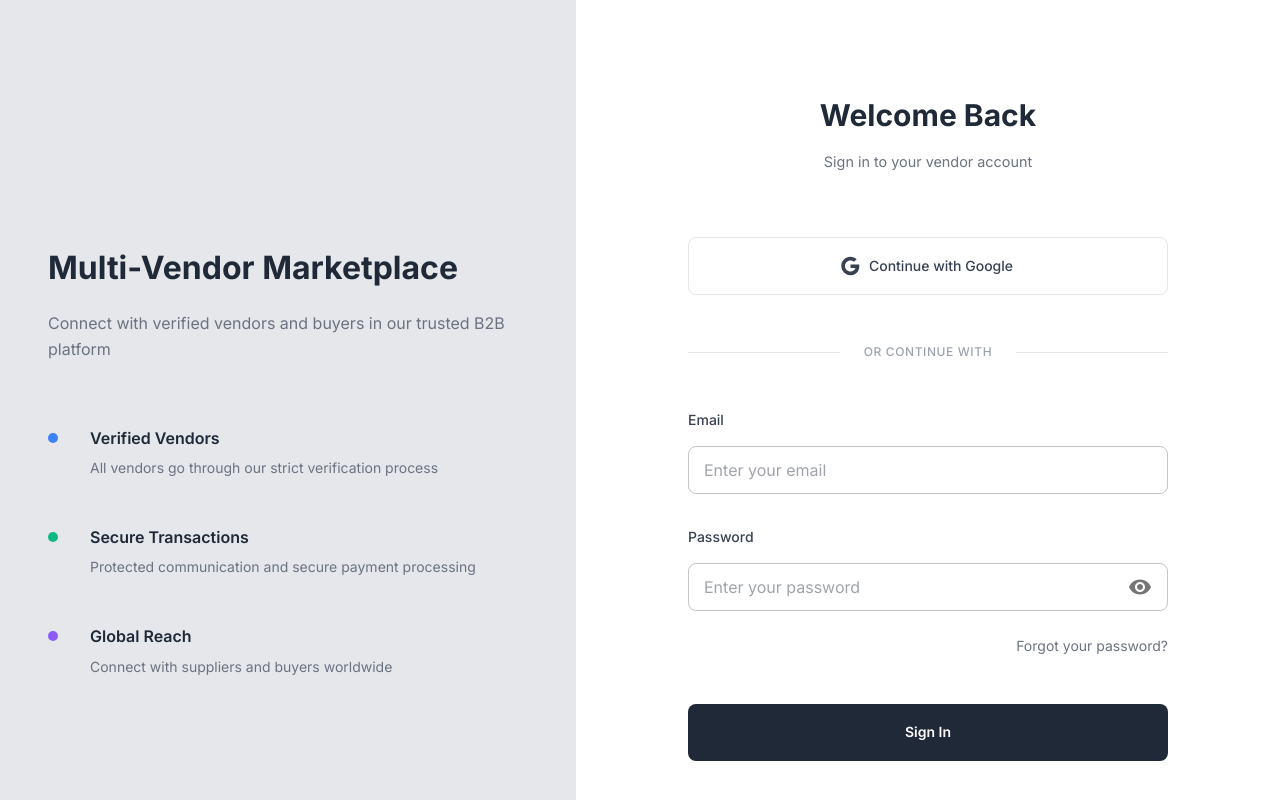
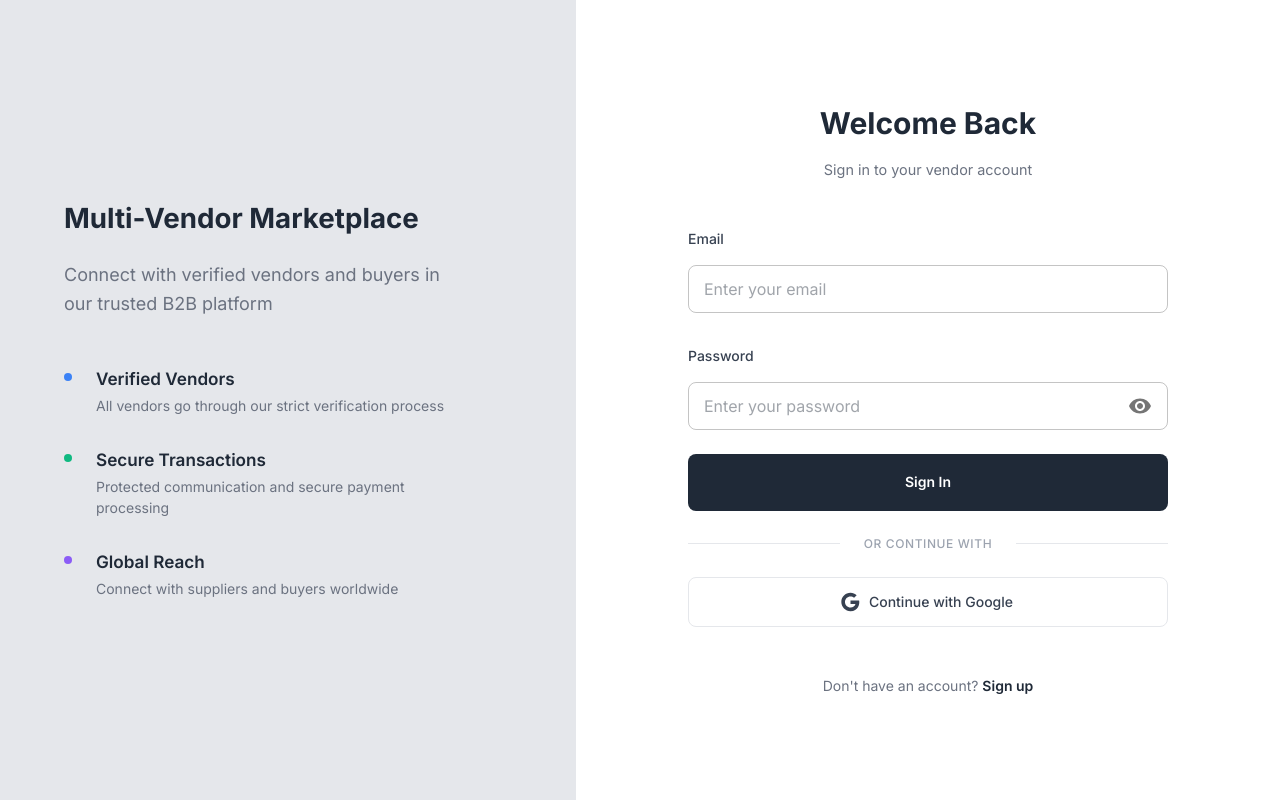
Before and after one commit to rajveermehta-clecotech/frontend, a React (Vite) app: page /login in a window 1280 px wide. Built offline with nearby package versions, Linux system fonts and the light colour scheme.

Commit message:
Login and Signup page UI fixed

```diff
--- a/src/pages/auth/Login.jsx
+++ b/src/pages/auth/Login.jsx
@@ -119,24 +119,23 @@ const Login = () => {
       {!isMobile && (
         <Box
           sx={{
-            flex: '0 0 45%',
+            flex: 1,
             display: 'flex',
             flexDirection: 'column',
             justifyContent: 'center',
-            px: { lg: 6, xl: 8 },
+            px: 8,
             py: 12,
             bgcolor: theme.palette.background.auth,
           }}
         >
-          <Box sx={{ maxWidth: 520 }}>
+          <Box sx={{ maxWidth: 400 }}>
             <Typography
               variant="h3"
               sx={{
                 fontWeight: 700,
                 color: '#1F2937',
                 mb: 3,
-                fontSize: { lg: '2rem', xl: '2.25rem' },
-                lineHeight: 1.2,
+                fontSize: '2.25rem',
               }}
             >
               Multi-Vendor Marketplace
@@ -145,26 +144,25 @@ const Login = () => {
               variant="body1"
               sx={{
                 color: '#6B7280',
-                mb: 8,
-                fontSize: { lg: '1rem', xl: '1.125rem' },
+                mb: 6,
+                fontSize: '1.125rem',
                 lineHeight: 1.6,
-                maxWidth: 480,
               }}
             >
               Connect with verified vendors and buyers in our trusted B2B platform
             </Typography>
 
             {/* Features List */}
-            <Box sx={{ space: 6 }}>
-              <Box sx={{ display: 'flex', alignItems: 'flex-start', mb: 6 }}>
+            <Box sx={{ space: 4 }}>
+              <Box sx={{ display: 'flex', alignItems: 'flex-start', mb: 4 }}>
                 <Box
                   sx={{
-                    width: 10,
-                    height: 10,
+                    width: 8,
+                    height: 8,
                     borderRadius: '50%',
                     bgcolor: theme.palette.features.verified,
                     mt: 0.75,
-                    mr: 4,
+                    mr: 3,
                     flexShrink: 0,
                   }}
                 />
@@ -174,8 +172,8 @@ const Login = () => {
                     sx={{
                       fontWeight: 600,
                       color: '#1F2937',
-                      mb: 1,
-                      fontSize: { lg: '1rem', xl: '1.125rem' },
+                      mb: 0.5,
+                      fontSize: '1.125rem',
                     }}
                   >
                     Verified Vendors
@@ -184,8 +182,7 @@ const Login = () => {
                     variant="body2"
                     sx={{
                       color: '#6B7280',
-                      fontSize: { lg: '0.875rem', xl: '0.9rem' },
-                      lineHeight: 1.5,
+                      fontSize: '0.875rem',
                     }}
                   >
                     All vendors go through our strict verification process
@@ -193,15 +190,15 @@ const Login = () => {
                 </Box>
               </Box>
 
-              <Box sx={{ display: 'flex', alignItems: 'flex-start', mb: 6 }}>
+              <Box sx={{ display: 'flex', alignItems: 'flex-start', mb: 4 }}>
                 <Box
                   sx={{
-                    width: 10,
-                    height: 10,
+                    width: 8,
+                    height: 8,
                     borderRadius: '50%',
                     bgcolor: theme.palette.features.secure,
                     mt: 0.75,
-                    mr: 4,
+                    mr: 3,
                     flexShrink: 0,
                   }}
                 />
@@ -211,8 +208,8 @@ const Login = () => {
                     sx={{
                       fontWeight: 600,
                       color: '#1F2937',
-                      mb: 1,
-                      fontSize: { lg: '1rem', xl: '1.125rem' },
+                      mb: 0.5,
+                      fontSize: '1.125rem',
                     }}
                   >
                     Secure Transactions
@@ -221,8 +218,7 @@ const Login = () => {
                     variant="body2"
                     sx={{
                       color: '#6B7280',
-                      fontSize: { lg: '0.875rem', xl: '0.9rem' },
-                      lineHeight: 1.5,
+                      fontSize: '0.875rem',
                     }}
                   >
                     Protected communication and secure payment processing
@@ -233,12 +229,12 @@ const Login = () => {
               <Box sx={{ display: 'flex', alignItems: 'flex-start' }}>
                 <Box
                   sx={{
-                    width: 10,
-                    height: 10,
+                    width: 8,
+                    height: 8,
                     borderRadius: '50%',
                     bgcolor: theme.palette.features.global,
                     mt: 0.75,
-                    mr: 4,
+                    mr: 3,
                     flexShrink: 0,
                   }}
                 />
@@ -248,8 +244,8 @@ const Login = () => {
                     sx={{
                       fontWeight: 600,
                       color: '#1F2937',
-                      mb: 1,
-                      fontSize: { lg: '1rem', xl: '1.125rem' },
+                      mb: 0.5,
+                      fontSize: '1.125rem',
                     }}
                   >
                     Global Reach
@@ -258,8 +254,7 @@ const Login = () => {
                     variant="body2"
                     sx={{
                       color: '#6B7280',
-                      fontSize: { lg: '0.875rem', xl: '0.9rem' },
-                      lineHeight: 1.5,
+                      fontSize: '0.875rem',
                     }}
                   >
                     Connect with suppliers and buyers worldwide
@@ -270,6 +265,7 @@ const Login = () => {
           </Box>
         </Box>
       )}
+
 
       {/* Right Panel - Login Form */}
       <Box
@@ -300,7 +296,7 @@ const Login = () => {
             variant="body2"
             sx={{
               color: '#6B7280',
-              mb: 8,
+              mb: 6,
               textAlign: 'center',
               fontSize: { xs: '0.875rem', lg: '0.9rem' },
             }}
@@ -308,51 +304,9 @@ const Login = () => {
             Sign in to your vendor account
           </Typography>
 
-          {/* Google Sign-in Button */}
-          <Button
-            fullWidth
-            variant="outlined"
-            size="large"
-            startIcon={<GoogleIcon />}
-            onClick={handleGoogleSignIn}
-            disabled={googleLoading || isLoading}
-            sx={{
-              mb: 6,
-              py: 2,
-              fontSize: '0.875rem',
-              fontWeight: 500,
-              borderColor: '#E5E7EB',
-              color: '#374151',
-              '&:hover': {
-                borderColor: '#D1D5DB',
-                bgcolor: '#F9FAFB',
-              },
-            }}
-          >
-            {googleLoading ? 'Signing in...' : 'Continue with Google'}
-          </Button>
-
-          <Box sx={{ display: 'flex', alignItems: 'center', mb: 6 }}>
-            <Divider sx={{ flex: 1 }} />
-            <Typography
-              variant="caption"
-              sx={{
-                px: 3,
-                color: '#9CA3AF',
-                fontSize: '0.75rem',
-                fontWeight: 500,
-                textTransform: 'uppercase',
-                letterSpacing: '0.05em',
-              }}
-            >
-              OR CONTINUE WITH
-            </Typography>
-            <Divider sx={{ flex: 1 }} />
-          </Box>
-
           {/* Error Alert */}
           {loginError && (
-            <Alert severity="error" sx={{ mb: 4, borderRadius: 2 }}>
+            <Alert severity="error" sx={{ mb: 3, borderRadius: 2 }}>
               {loginError}
             </Alert>
           )}
@@ -428,7 +382,8 @@ const Login = () => {
               }}
             />
 
-            <Link
+
+            {/* <Link
               component={RouterLink}
               to="/forgot-password"
               sx={{
@@ -445,7 +400,7 @@ const Login = () => {
               }}
             >
               Forgot your password?
-            </Link>
+            </Link> */}
 
             <Button
               fullWidth
@@ -455,7 +410,7 @@ const Login = () => {
               disabled={isLoading || googleLoading}
               sx={{
                 py: 2,
-                mb: 6,
+                mb: 3,
                 fontSize: '0.875rem',
                 fontWeight: 600,
                 bgcolor: '#1F2937',
@@ -465,6 +420,47 @@ const Login = () => {
               }}
             >
               {isLoading ? <CircularProgress size={24} color="inherit" /> : 'Sign In'}
+            </Button>
+
+            <Box sx={{ display: 'flex', alignItems: 'center', mb: 3 }}>
+              <Divider sx={{ flex: 1 }} />
+              <Typography
+                variant="caption"
+                sx={{
+                  px: 3,
+                  color: '#9CA3AF',
+                  fontSize: '0.75rem',
+                  fontWeight: 500,
+                  textTransform: 'uppercase',
+                  letterSpacing: '0.05em',
+                }}
+              >
+                OR CONTINUE WITH
+              </Typography>
+              <Divider sx={{ flex: 1 }} />
+            </Box>
+
+            {/* Google Sign-in Button */}
+            <Button
+              fullWidth
+              variant="outlined"
+              size="large"
+              startIcon={<GoogleIcon />}
+              onClick={handleGoogleSignIn}
+              disabled={googleLoading || isLoading}
+              sx={{
+                mb: 6,
+                fontSize: '0.875rem',
+                fontWeight: 500,
+                borderColor: '#E5E7EB',
+                color: '#374151',
+                '&:hover': {
+                  borderColor: '#D1D5DB',
+                  bgcolor: '#F9FAFB',
+                },
+              }}
+            >
+              {googleLoading ? 'Signing in...' : 'Continue with Google'}
             </Button>
 
             <Typography
@@ -492,6 +488,10 @@ const Login = () => {
               </Link>
             </Typography>
           </Box>
+
+
+
+
         </Box>
       </Box>
     </Box>
--- a/src/pages/auth/Signup.jsx
+++ b/src/pages/auth/Signup.jsx
@@ -317,7 +317,7 @@ const Signup = () => {
             sx={{
               fontWeight: 700,
               color: '#1F2937',
-              mb: 2, // Changed from 1 to 2 to match login
+              mb: 1, // Changed from 1 to 2 to match login
               textAlign: 'center',
               fontSize: { xs: '1.75rem', lg: '1.875rem', xl: '2rem' }, // Updated to match login
             }}
@@ -328,55 +328,13 @@ const Signup = () => {
             variant="body2"
             sx={{
               color: '#6B7280',
-              mb: 8, // Changed from 6 to 8 to match login
+              mb: 4, // Changed from 6 to 8 to match login
               textAlign: 'center',
               fontSize: { xs: '0.875rem', lg: '0.9rem' }, // Updated to match login
             }}
           >
             Join our marketplace platform
           </Typography>
-
-          {/* Google Sign-in Button */}
-          <Button
-            fullWidth
-            variant="outlined"
-            size="large"
-            startIcon={<GoogleIcon />}
-            onClick={handleGoogleSignIn}
-            disabled={googleLoading || isLoading}
-            sx={{
-              mb: 6, // Changed from 4 to 6 to match login
-              py: 2, // Updated to match login
-              fontSize: '0.875rem', // Added to match login
-              fontWeight: 500, // Added to match login
-              borderColor: '#E5E7EB',
-              color: '#374151',
-              '&:hover': {
-                borderColor: '#D1D5DB',
-                bgcolor: '#F9FAFB',
-              },
-            }}
-          >
-            {googleLoading ? 'Signing up...' : 'Continue with Google'}
-          </Button>
-
-          <Box sx={{ display: 'flex', alignItems: 'center', mb: 6 }}> {/* Changed from 4 to 6 */}
-            <Divider sx={{ flex: 1 }} />
-            <Typography
-              variant="caption"
-              sx={{
-                px: 3, // Changed from 2 to 3 to match login
-                color: '#9CA3AF',
-                fontSize: '0.75rem',
-                fontWeight: 500,
-                textTransform: 'uppercase', // Added to match login
-                letterSpacing: '0.05em', // Added to match login
-              }}
-            >
-              OR CONTINUE WITH
-            </Typography>
-            <Divider sx={{ flex: 1 }} />
-          </Box>
 
           {/* Error Alert */}
           {signupError && (
@@ -391,7 +349,7 @@ const Signup = () => {
               variant="body2"
               sx={{
                 color: '#374151',
-                mb: 2, // Changed from 1 to 2 to match login
+                mb: 1, // Changed from 1 to 2 to match login
                 fontWeight: 500, // Changed from 400 to 500 to match login
                 fontSize: '0.875rem',
               }}
@@ -407,7 +365,7 @@ const Signup = () => {
               error={!!errors.fullName}
               helperText={errors.fullName}
               sx={{
-                mb: 4, // Changed from 3 to 4 to match login
+                mb: 3, // Changed from 3 to 4 to match login
                 '& .MuiOutlinedInput-root': { // Added to match login
                   height: 48,
                 },
@@ -418,7 +376,7 @@ const Signup = () => {
               variant="body2"
               sx={{
                 color: '#374151',
-                mb: 2, // Changed from 1 to 2 to match login
+                mb: 1, // Changed from 1 to 2 to match login
                 fontWeight: 500,
                 fontSize: '0.875rem',
               }}
@@ -435,7 +393,7 @@ const Signup = () => {
               error={!!errors.email}
               helperText={errors.email}
               sx={{
-                mb: 4, // Changed from 3 to 4 to match login
+                mb: 3, // Changed from 3 to 4 to match login
                 '& .MuiOutlinedInput-root': { // Added to match login
                   height: 48,
                 },
@@ -453,7 +411,7 @@ const Signup = () => {
             >
               Account Type
             </Typography>
-            <FormControl sx={{ mb: 4 }}> {/* Changed from 3 to 4 */}
+            <FormControl sx={{ mb: 3 }}> {/* Changed from 3 to 4 */}
               <RadioGroup
                 name="role"
                 value={formData.role}
@@ -486,7 +444,7 @@ const Signup = () => {
               variant="body2"
               sx={{
                 color: '#374151',
-                mb: 2, // Changed from 1 to 2 to match login
+                mb: 1, // Changed from 1 to 2 to match login
                 fontWeight: 500,
                 fontSize: '0.875rem',
               }}
@@ -523,47 +481,6 @@ const Signup = () => {
               }}
             />
 
-            <Typography
-              variant="body2"
-              sx={{
-                color: '#374151',
-                mb: 2, // Changed from 1 to 2 to match login
-                fontWeight: 500,
-                fontSize: '0.875rem',
-              }}
-            >
-              Confirm Password
-            </Typography>
-            <TextField
-              fullWidth
-              name="confirmPassword"
-              type={showConfirmPassword ? 'text' : 'password'}
-              placeholder="Confirm your password"
-              value={formData.confirmPassword}
-              onChange={handleChange}
-              error={!!errors.confirmPassword}
-              helperText={errors.confirmPassword}
-              InputProps={{
-                endAdornment: (
-                  <InputAdornment position="end">
-                    <IconButton
-                      onClick={() => setShowConfirmPassword(!showConfirmPassword)}
-                      edge="end"
-                      size="small"
-                    >
-                      {showConfirmPassword ? <VisibilityOff /> : <Visibility />}
-                    </IconButton>
-                  </InputAdornment>
-                ),
-              }}
-              sx={{
-                mb: 6, // Changed from 4 to 6 to match login
-                '& .MuiOutlinedInput-root': { // Added to match login
-                  height: 48,
-                },
-              }}
-            />
-
             <Button
               fullWidth
               type="submit"
@@ -572,7 +489,7 @@ const Signup = () => {
               disabled={isLoading || googleLoading}
               sx={{
                 py: 2, // Updated to match login
-                mb: 6, // Changed from 4 to 6 to match login
+                mb: 3, // Changed from 4 to 6 to match login
                 fontSize: '0.875rem', // Added to match login
                 fontWeight: 600, // Added to match login
                 bgcolor: '#1F2937',
@@ -583,6 +500,50 @@ const Signup = () => {
             >
               {isLoading ? <CircularProgress size={24} color="inherit" /> : 'Create Account'}
             </Button>
+
+            {/* Google Sign-in Button */}
+            <Box sx={{ display: 'flex', alignItems: 'center', mb: 3 }}> {/* Changed from 4 to 6 */}
+              <Divider sx={{ flex: 1 }} />
+              <Typography
+                variant="caption"
+                sx={{
+                  px: 3, // Changed from 2 to 3 to match login
+                  color: '#9CA3AF',
+                  fontSize: '0.75rem',
+                  fontWeight: 500,
+                  textTransform: 'uppercase', // Added to match login
+                  letterSpacing: '0.05em', // Added to match login
+                }}
+              >
+                OR CONTINUE WITH
+              </Typography>
+              <Divider sx={{ flex: 1 }} />
+            </Box>
+
+            <Button
+              fullWidth
+              variant="outlined"
+              size="large"
+              startIcon={<GoogleIcon />}
+              onClick={handleGoogleSignIn}
+              disabled={googleLoading || isLoading}
+              sx={{
+                mb: 3, // Changed from 4 to 6 to match login
+                py: 2, // Updated to match login
+                fontSize: '0.875rem', // Added to match login
+                fontWeight: 500, // Added to match login
+                borderColor: '#E5E7EB',
+                color: '#374151',
+                '&:hover': {
+                  borderColor: '#D1D5DB',
+                  bgcolor: '#F9FAFB',
+                },
+              }}
+            >
+              {googleLoading ? 'Signing up...' : 'Continue with Google'}
+            </Button>
+
+
 
             <Typography
               variant="body2"
```
